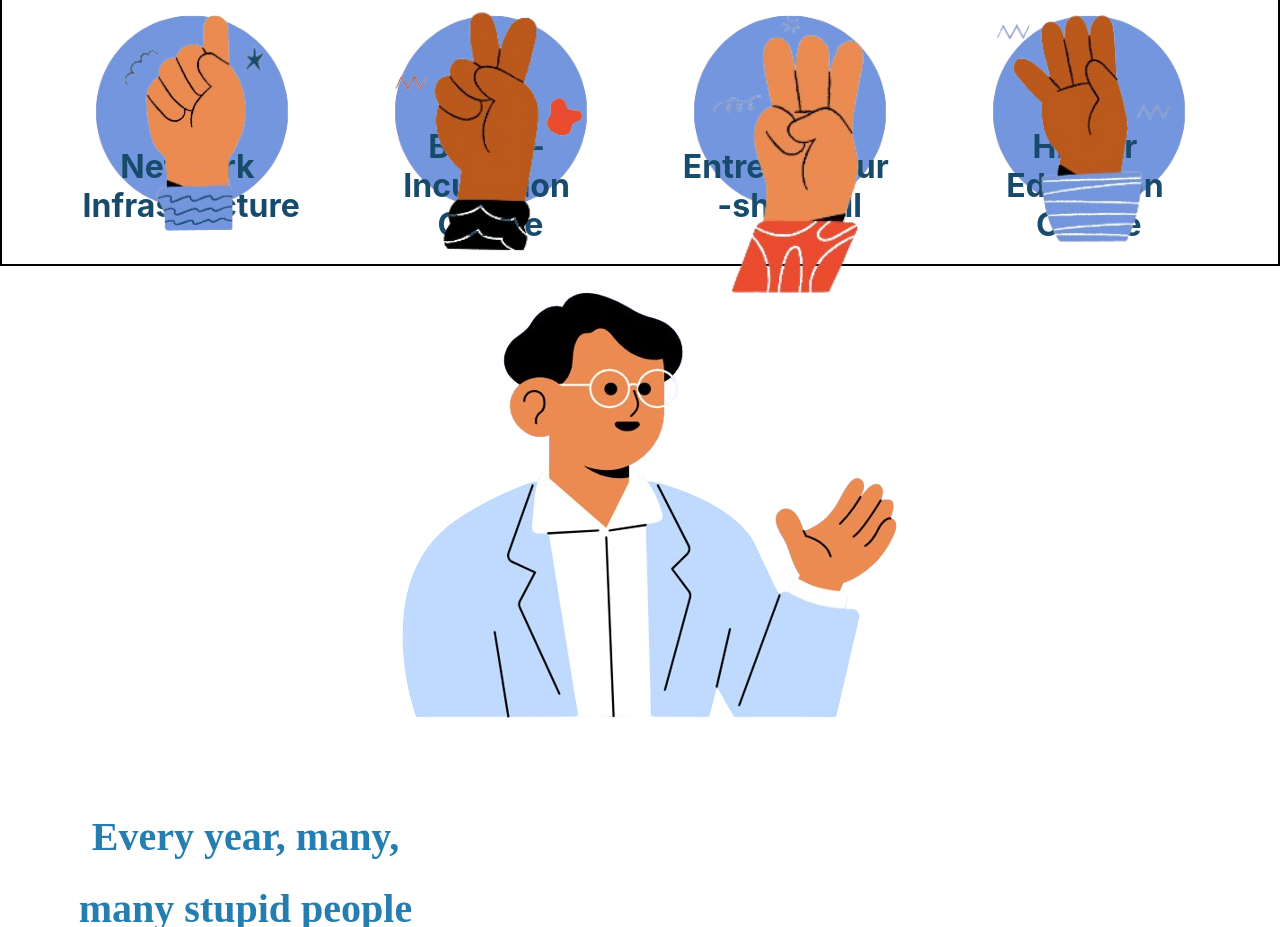
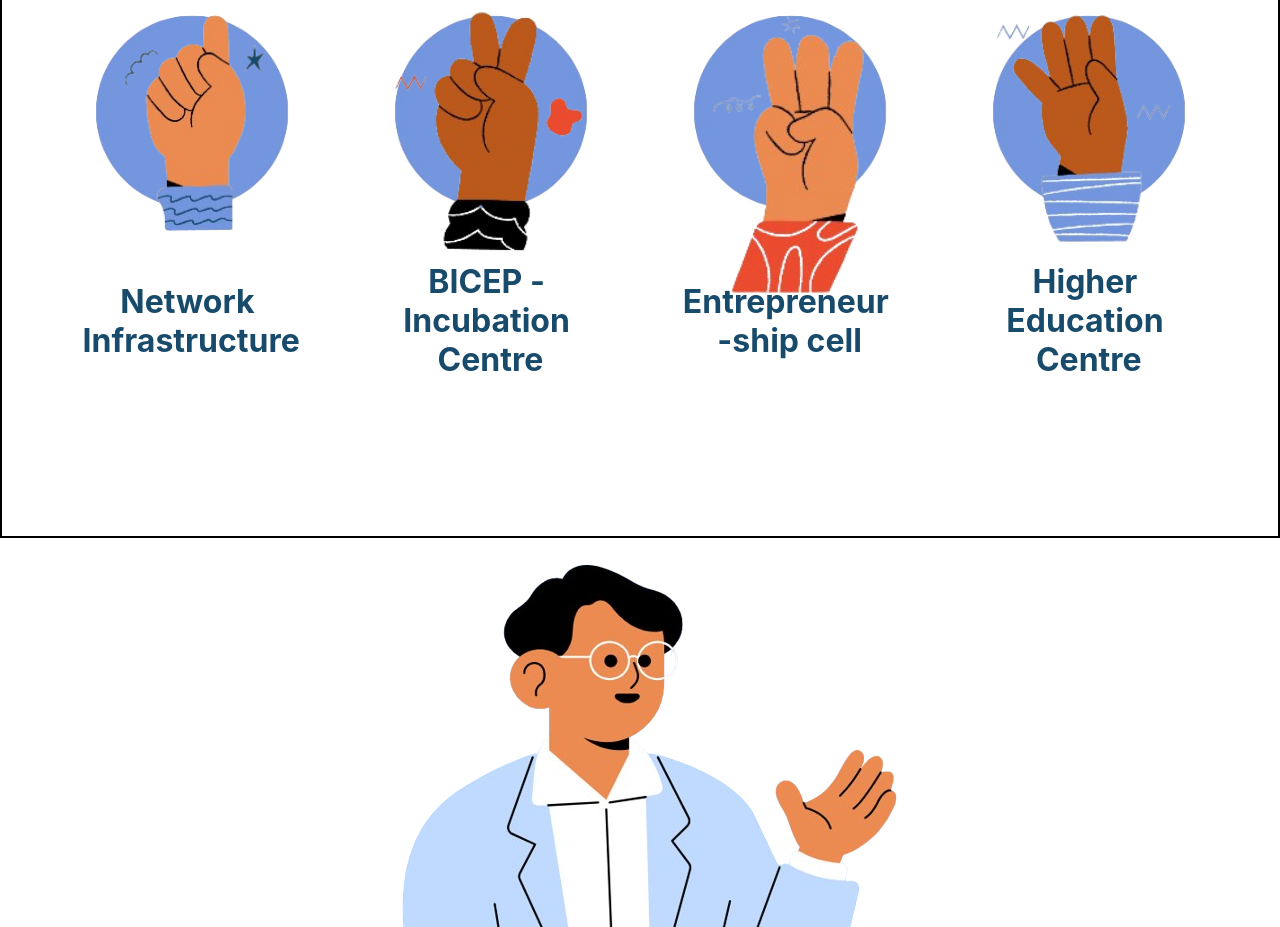
Before and after one commit to Ankit27-09/devcraft, a React (Create React App) app: page / in a window 1280 px wide. Shown: the part 1840-2767 px from the top of the page. Built offline with nearby package versions, Linux system fonts and the light colour scheme.

Commit message:
seventh commit

```diff
--- a/src/App.css
+++ b/src/App.css
@@ -14,6 +14,7 @@
  display: flex;
  flex-direction: column;
   border: 2px solid;
+  height: 100vh;
 
 }
 
--- a/src/Components/Facilities/Facilities.css
+++ b/src/Components/Facilities/Facilities.css
@@ -20,7 +20,7 @@
 }
 
 .facilities-box p{
-    margin-top: 230px;
+    margin-top: 500px;
     font-weight: bold;
     font-size: 32px;
     text-align: center;
```
